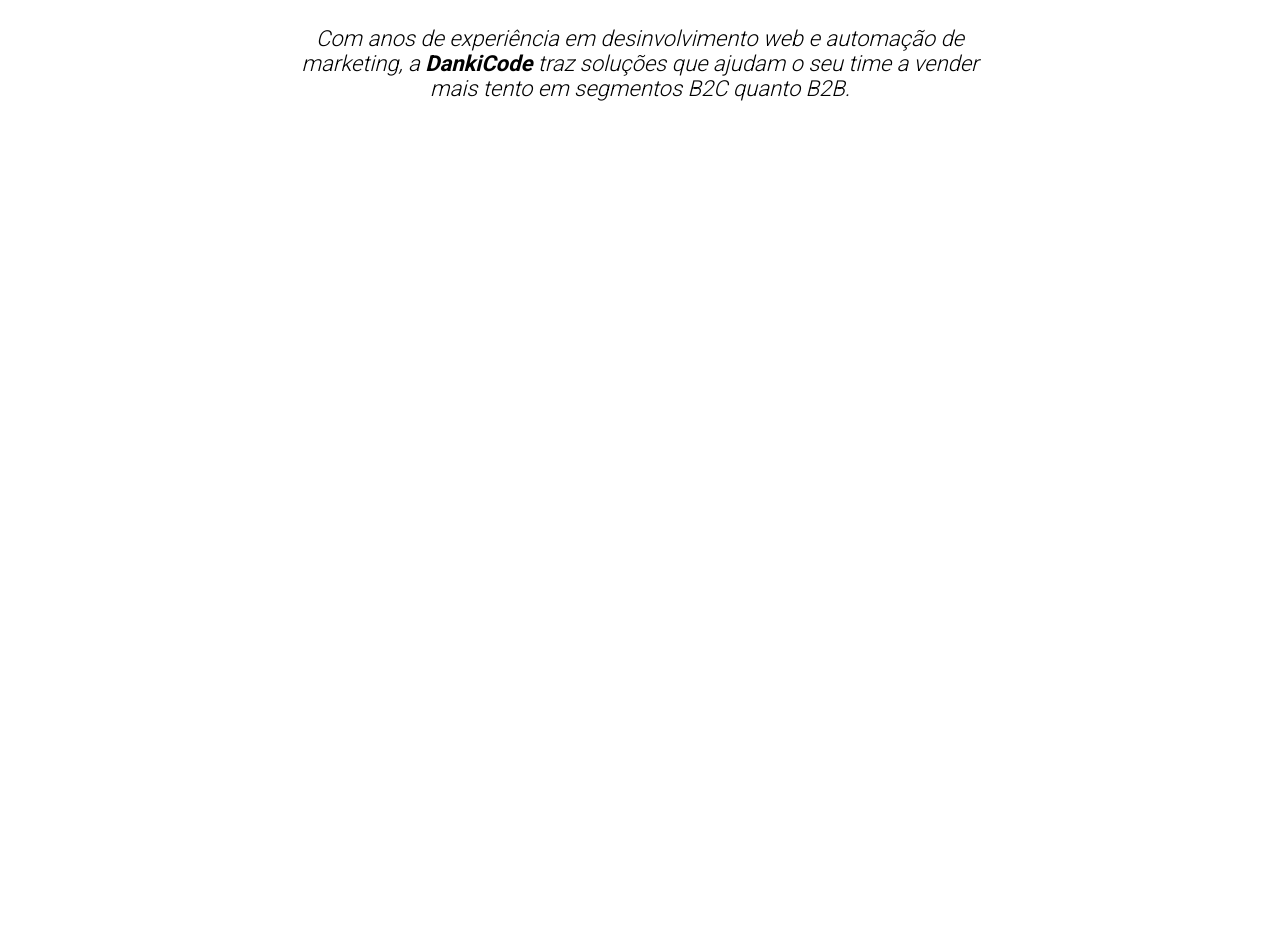
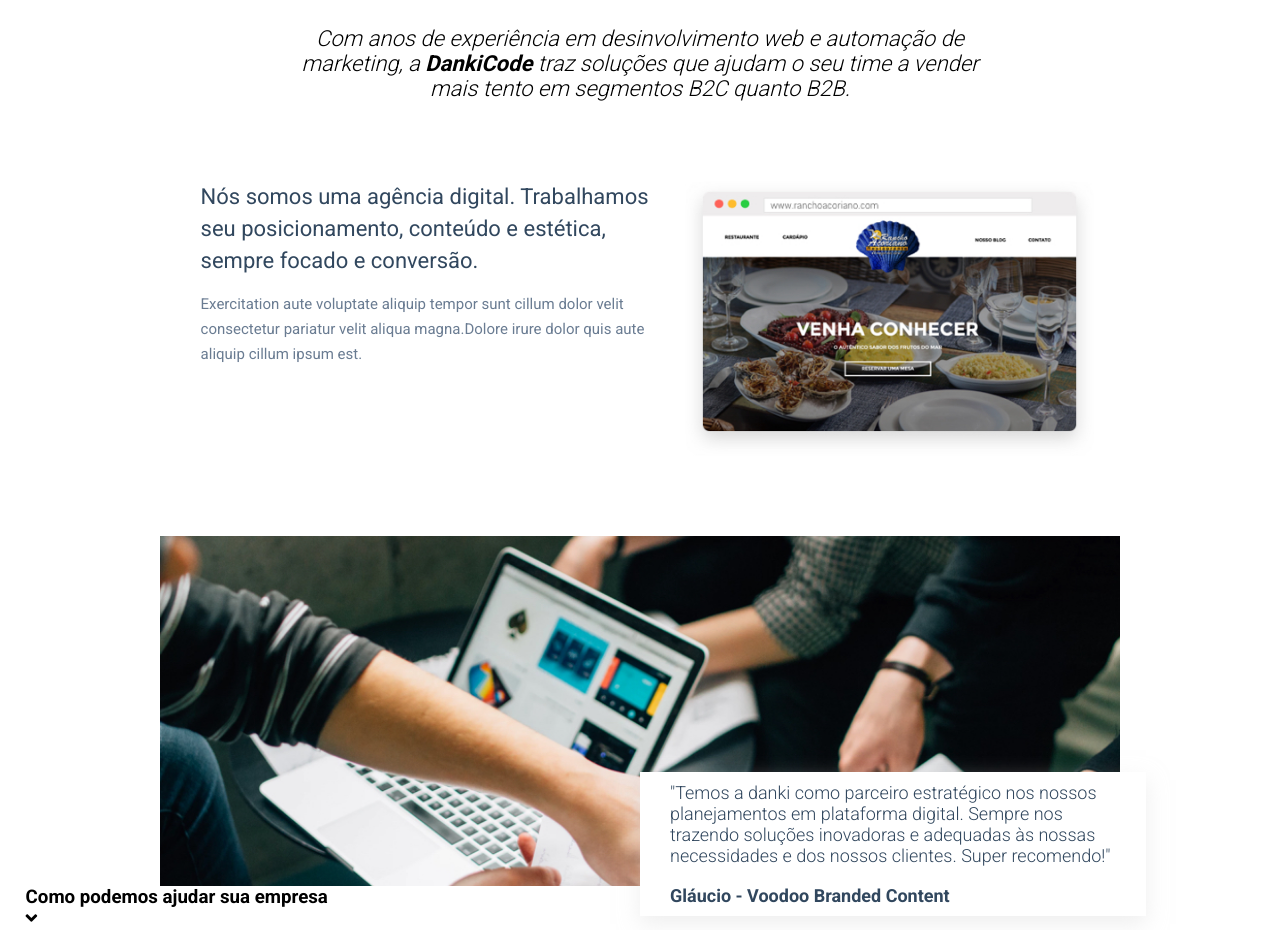
Before and after one commit to Kausinho/projeto_10, a PHP site: page / in a window 1280 px wide. Shown: the part 544-1474 px from the top of the page. Before the commit the page ends 645 px from the top, so only its background shows below. Run offline with PHP 8.4, Linux system fonts and the light colour scheme.

Commit message:
Update index.php

```diff
--- a/index.php
+++ b/index.php
@@ -55,6 +55,35 @@
         </div><!--container-->
     </section><!--descricao-danki-->
 
+    <section class="descricao-danki2">
+        <div class="container">
+            <div class="texto-descricao">
+                <h3>Nós somos uma agência digital. Trabalhamos seu posicionamento, conteúdo e estética, sempre focado e conversão.</h3>
+                <p>Exercitation aute voluptate aliquip tempor sunt cillum dolor velit consectetur pariatur velit aliqua magna.Dolore irure dolor quis aute aliquip cillum ipsum est.</p>
+            </div><!--texto-descricao-->
+            <img alt="Trabalho Danki" title="Trabalho Danki" src="images/mockup1.jpg" />
+            <div class="clear"></div><!--clear-->
+        </div><!--container-->
+    </section><!--descricao-danki2-->
+
+    <section class="descricao-danki3">
+        <div class="container">
+            <div class="box-depoimento">
+                <p>"Temos a danki como parceiro estratégico nos nossos planejamentos em plataforma digital. Sempre nos trazendo soluções inovadoras e adequadas às nossas necessidades e dos nossos clientes. Super recomendo!"</p>
+                <br />
+                <p><b>Gláucio - Voodoo Branded Content</b></p>
+            </div><!--box-depoimento-->
+        </div><!--container-->
+    </section><!--descricao-danki3-->
+
+    <section class="servicos">
+        <div class="container">
+            <div class="title-servicos">
+                <h3>Como podemos ajudar sua empresa<br /><i class="fa fa-angle-down"></i></h3>
+            </div><!--title-servicos-->
+        </div><!--container-->
+    </section><!--servicos-->
+
     <script src="https://code.jquery.com/jquery-3.6.0.min.js"></script>
     <script src="js/file.js"></script>
 </body>
```
